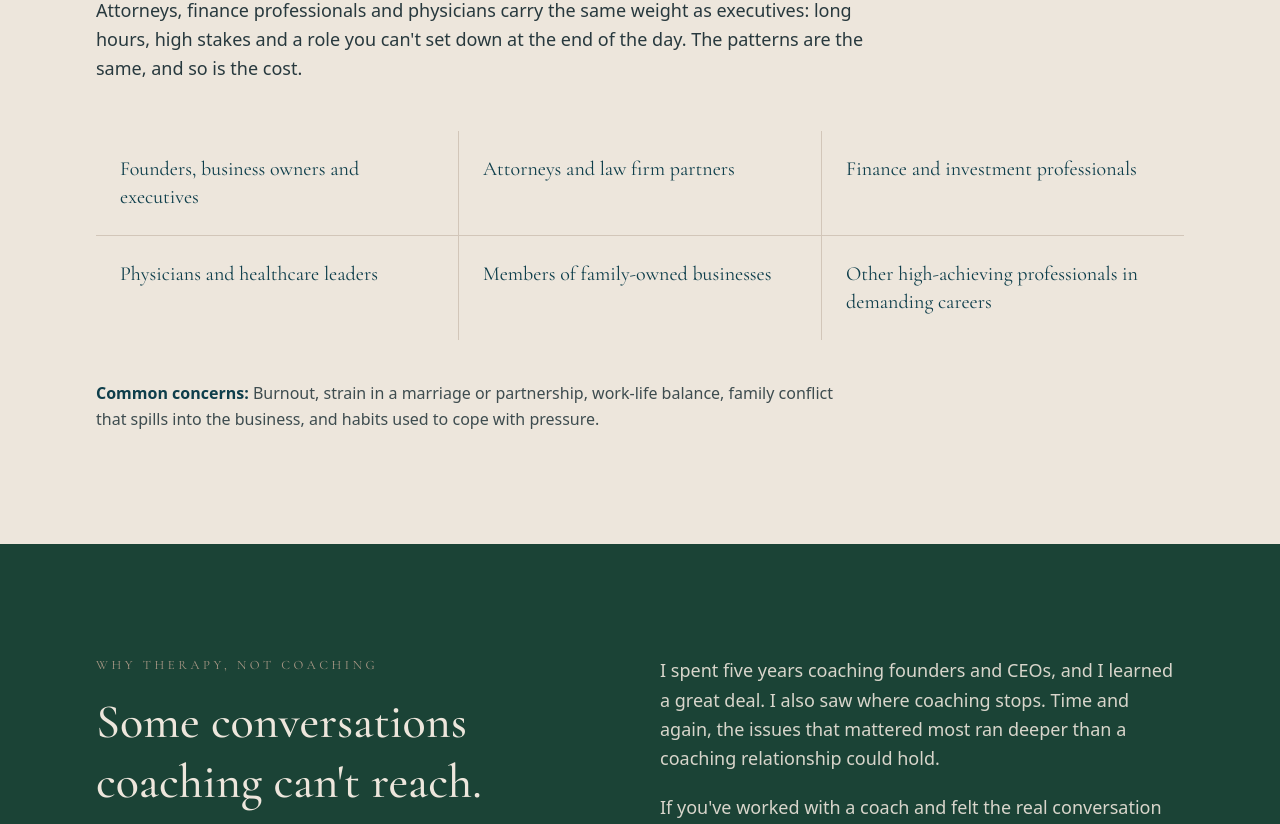
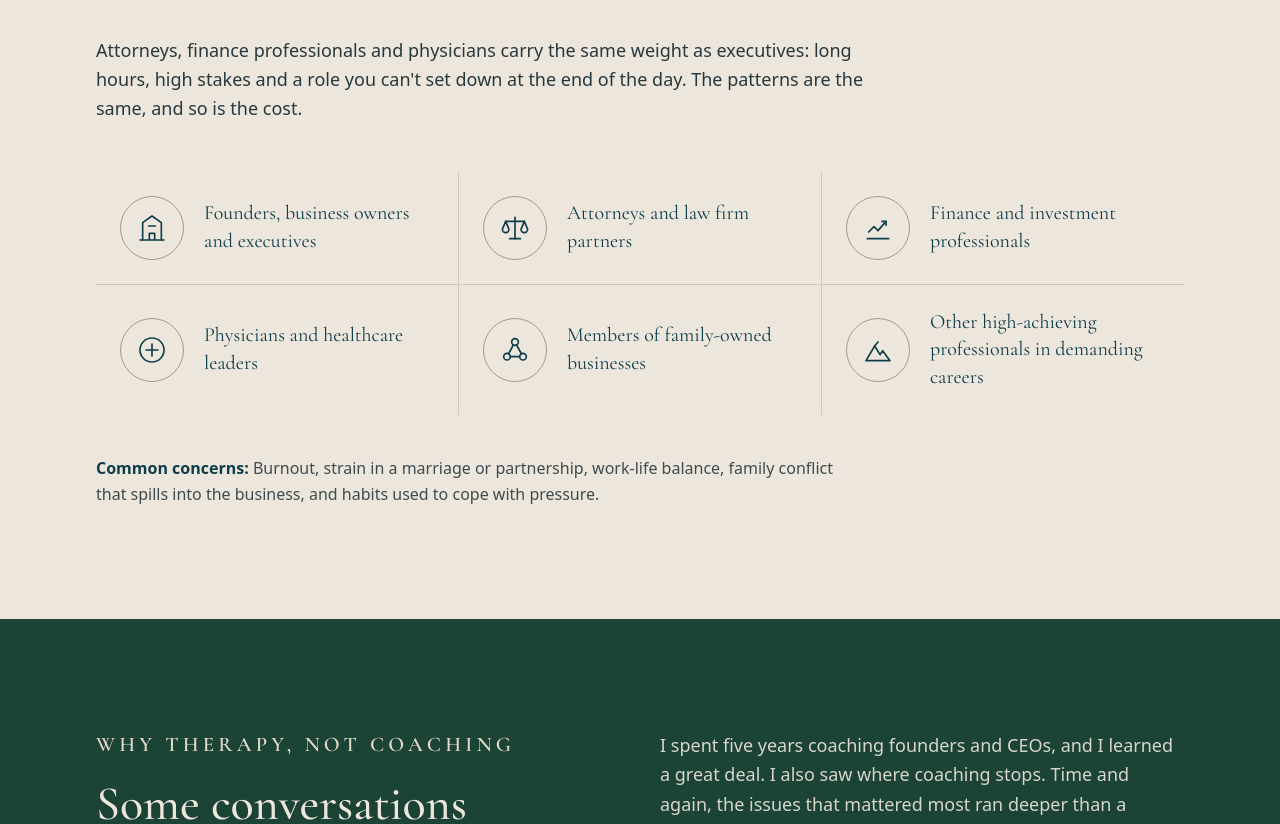
Before and after one commit to MystikSpiral-74/karen-knab-site, a Next.js app: page / in a window 1280 px wide. Shown: the part 1925-2749 px from the top of the page. Built offline with nearby package versions, Linux system fonts and the light colour scheme; no server answers.

Commit message:
Add icons to Who I work with

```diff
--- a/src/app/globals.css
+++ b/src/app/globals.css
@@ -44,10 +44,23 @@ body {
 /* Spaced small caps label used across the brand board */
 .eyebrow {
   font-family: var(--font-serif);
-  font-size: 0.8rem;
-  letter-spacing: 0.28em;
+  font-size: 1.05rem;
+  font-weight: 600;
+  line-height: 1.3;
+  letter-spacing: 0.2em;
   text-transform: uppercase;
-  color: var(--slate);
+  color: var(--petrol);
+}
+
+@media (min-width: 640px) {
+  .eyebrow {
+    font-size: 1.3rem;
+  }
+}
+
+/* On dark sections: a lighter taupe so the label holds its weight against petrol and forest */
+.eyebrow-light {
+  color: #e4d9c9;
 }
 
 @media (prefers-reduced-motion: reduce) {
--- a/src/app/page.tsx
+++ b/src/app/page.tsx
@@ -15,6 +15,7 @@ import { Header } from "@/components/Header";
 import { CtaButton } from "@/components/CtaButton";
 import { Monogram } from "@/components/Logo";
 import { HeroCopy } from "@/components/HeroCopy";
+import { GroupIcon } from "@/components/GroupIcons";
 
 function Portrait({
   src,
@@ -42,7 +43,7 @@ function Portrait({
 }
 
 function Eyebrow({ children, light = false }: { children: React.ReactNode; light?: boolean }) {
-  return <p className={`eyebrow ${light ? "!text-taupe" : ""}`}>{children}</p>;
+  return <p className={`eyebrow ${light ? "eyebrow-light" : ""}`}>{children}</p>;
 }
 
 function Rule({ light = false }: { light?: boolean }) {
@@ -104,7 +105,7 @@ export default function Home() {
               <p className="max-w-md font-serif text-2xl italic text-slate">{recognition.close}</p>
             </div>
             <div>
-              <p className="mb-4 text-sm uppercase tracking-[0.18em] text-sage">{recognition.intro}</p>
+              <p className="mb-4 text-sm font-semibold uppercase tracking-[0.18em] text-slate">{recognition.intro}</p>
               <ul className="divide-y divide-taupe/40 border-y border-taupe/40">
                 {recognition.items.map((item) => (
                   <li key={item} className="py-4 text-lg leading-relaxed text-ink/90">
@@ -121,15 +122,16 @@ export default function Home() {
           <div className="mx-auto max-w-6xl px-5 py-20 sm:px-8 md:py-28">
             <div className="max-w-3xl">
               <Eyebrow>{who.eyebrow}</Eyebrow>
-              <h2 className="mt-4 font-serif text-4xl font-medium leading-tight text-petrol sm:text-5xl">
+              <h2 className="mt-4 font-serif text-4xl font-medium text-balance leading-tight text-petrol sm:text-5xl">
                 {who.heading}
               </h2>
               <p className="mt-6 text-lg leading-relaxed text-ink/90">{who.body}</p>
             </div>
             <ul className="mt-12 grid gap-px bg-taupe/40 sm:grid-cols-2 lg:grid-cols-3">
-              {who.groups.map((g) => (
-                <li key={g} className="bg-linen p-6 font-serif text-xl text-petrol">
-                  {g}
+              {who.groups.map((g, i) => (
+                <li key={g} className="flex items-center gap-5 bg-linen p-6 font-serif text-xl leading-snug text-petrol">
+                  <GroupIcon index={i} />
+                  <span>{g}</span>
                 </li>
               ))}
             </ul>
--- /dev/null
+++ b/src/components/GroupIcons.tsx
@@ -0,0 +1,35 @@
+// Thin-line icons for the "Who I work with" grid. Order matches who.groups in copy.ts.
+const paths: React.ReactNode[] = [
+  // Founders, owners, executives: building
+  <g key="b"><path d="M5 21V8l7-5 7 5v13" /><path d="M3 21h18" /><path d="M10 21v-5h4v5" /><path d="M9.5 10.5h5" /></g>,
+  // Attorneys: scales
+  <g key="a"><path d="M12 4v16" /><path d="M8 20h8" /><path d="M5 7h14" /><path d="M5 7l-2.5 6a2.5 2.5 0 0 0 5 0L5 7z" /><path d="M19 7l-2.5 6a2.5 2.5 0 0 0 5 0L19 7z" /></g>,
+  // Finance: rising line
+  <g key="f"><path d="M4 20h16" /><path d="M5 15l4-4 3 3 6-7" /><path d="M15 7h3v3" /></g>,
+  // Physicians: cross in circle
+  <g key="p"><circle cx="12" cy="12" r="9" /><path d="M12 7.5v9" /><path d="M7.5 12h9" /></g>,
+  // Family-owned businesses: connected nodes
+  <g key="n"><circle cx="12" cy="6" r="2.5" /><circle cx="6" cy="17" r="2.5" /><circle cx="18" cy="17" r="2.5" /><path d="M10.8 8.2L7.2 14.8" /><path d="M13.2 8.2l3.6 6.6" /><path d="M8.5 17h7" /></g>,
+  // Other high achievers: peak
+  <g key="m"><path d="M3 20l6.5-11 4 6.5 2-3L21 20z" /><path d="M9.5 9L12 6" /></g>,
+];
+
+export function GroupIcon({ index }: { index: number }) {
+  return (
+    <span className="flex h-16 w-16 shrink-0 items-center justify-center rounded-full border border-taupe text-petrol">
+      <svg
+        aria-hidden="true"
+        focusable="false"
+        viewBox="0 0 24 24"
+        className="h-8 w-8"
+        fill="none"
+        stroke="currentColor"
+        strokeWidth="1.25"
+        strokeLinecap="round"
+        strokeLinejoin="round"
+      >
+        {paths[index % paths.length]}
+      </svg>
+    </span>
+  );
+}
```
